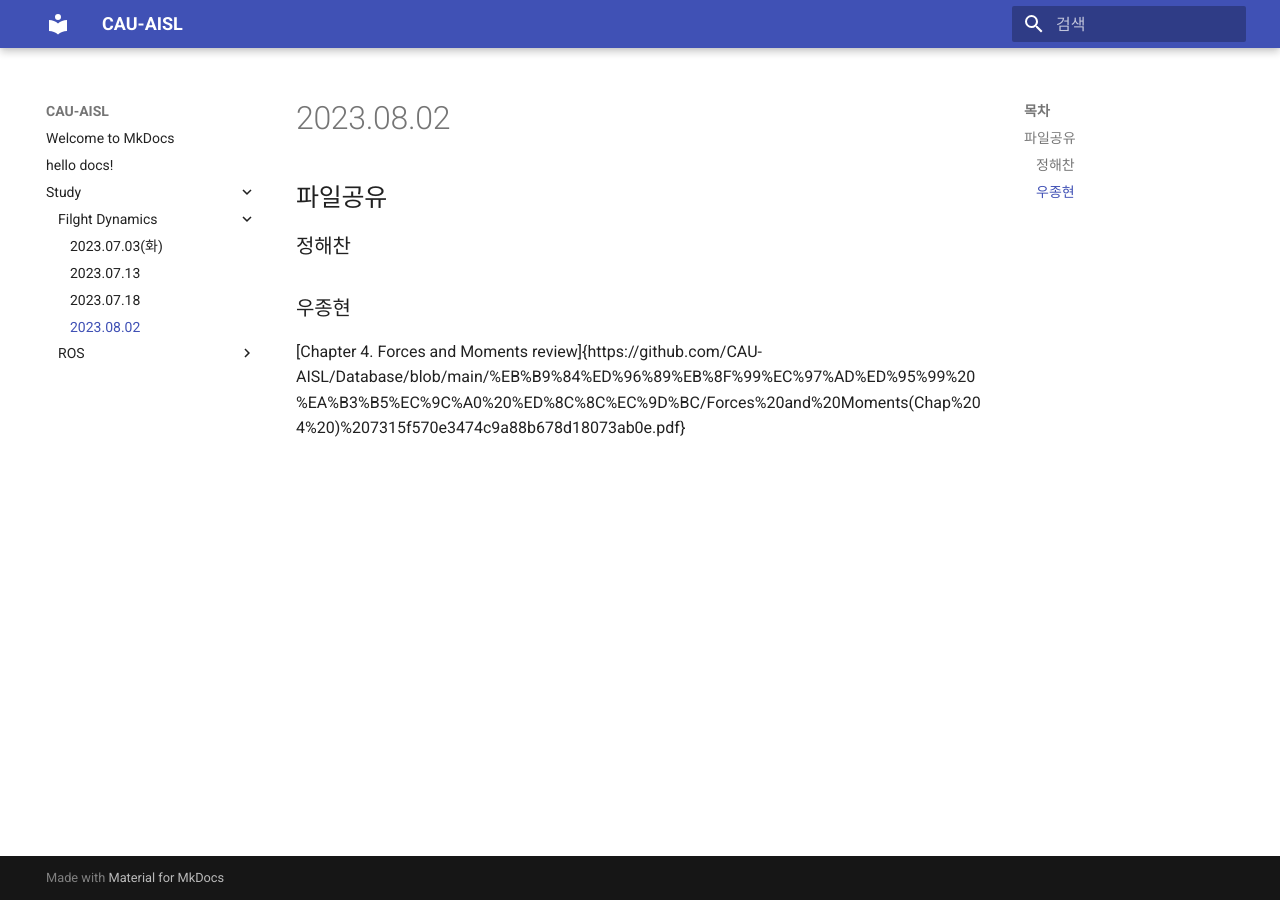
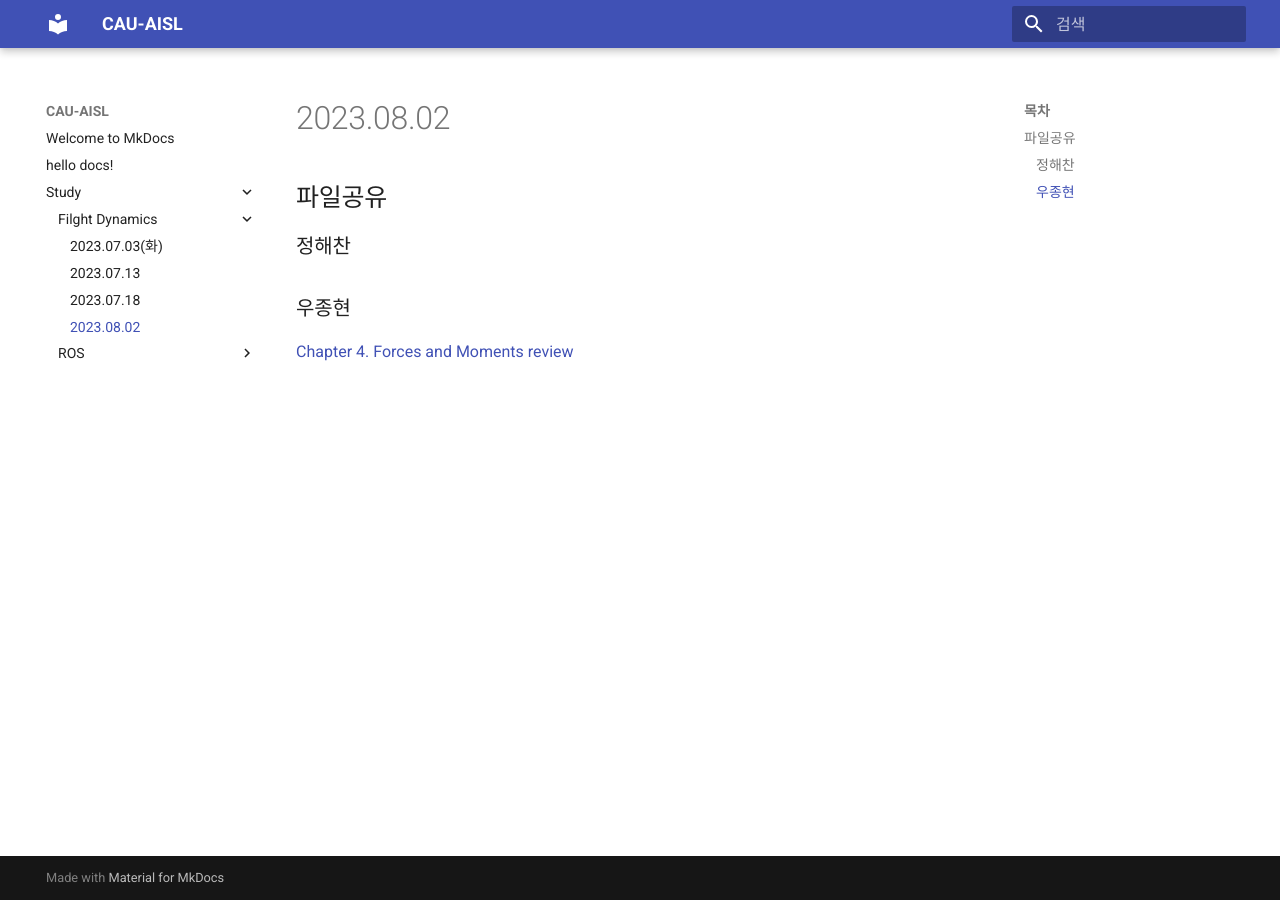
Before and after one commit to CAU-AISL/AISL-Docs, an MkDocs documentation site: the page built from docs/Study/Filght Dynamics/2023.08.02.md, in a window 1280 px wide. Built offline with MkDocs 1.6.1 and Material for MkDocs 9.7.7, drawn with Linux system fonts in a browser that asks for light colours; some of the changed lines change nothing that is shown.

Commit message:
Update 2023.08.02.md

```diff
--- a/docs/Study/Filght Dynamics/2023.08.02.md
+++ b/docs/Study/Filght Dynamics/2023.08.02.md
@@ -4,4 +4,4 @@
 
 
 ### 우종현
-[Chapter 4. Forces and Moments review]{https://github.com/CAU-AISL/Database/blob/main/%EB%B9%84%ED%96%89%EB%8F%99%EC%97%AD%ED%95%99%20%EA%B3%B5%EC%9C%A0%20%ED%8C%8C%EC%9D%BC/Forces%20and%20Moments(Chap%204%20)%207315f570e3474c9a88b678d18073ab0e.pdf}
+[Chapter 4. Forces and Moments review](https://github.com/CAU-AISL/Database/blob/main/%EB%B9%84%ED%96%89%EB%8F%99%EC%97%AD%ED%95%99%20%EA%B3%B5%EC%9C%A0%20%ED%8C%8C%EC%9D%BC/Forces%20and%20Moments(Chap%204%20)%207315f570e3474c9a88b678d18073ab0e.pdf)
```
